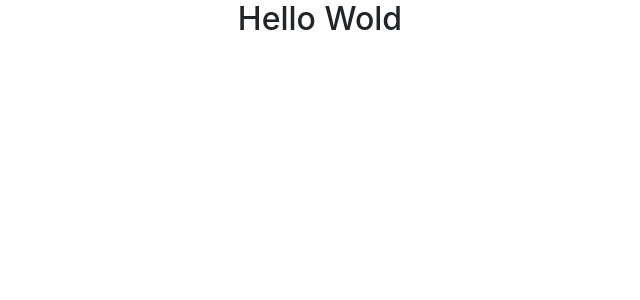
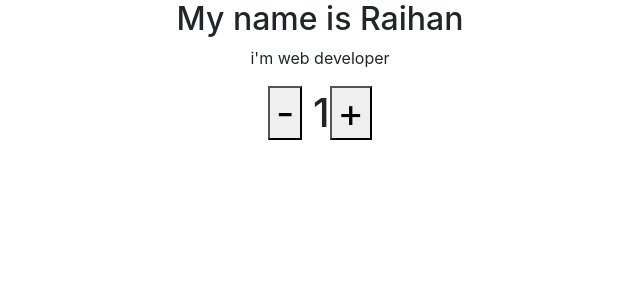
Before and after one commit to raihaninfo/javascript_practice, a React (Create React App) app in the folder react/react-core-concept/: page / in a window 1280 px wide. Shown: the top 300 px of the page, without its empty margins (320-960 px from the left). Built offline with nearby package versions, Linux system fonts and the light colour scheme.

Commit message:
react state and setState use

```diff
--- a/react/react-core-concept/src/App.jsx
+++ b/react/react-core-concept/src/App.jsx
@@ -1,11 +1,13 @@
 import "./App.css";
+import Counter from "./components/Counter";
 import FirstComponent from './components/FirstComponent';
 
 function App() {
 
   return (
     <div className="App">
-        <FirstComponent></FirstComponent>
+        <FirstComponent name='Raihan'/>
+          <Counter/>
     </div>
   );
 }
--- /dev/null
+++ b/react/react-core-concept/src/components/Counter.jsx
@@ -0,0 +1,31 @@
+import React, { Component } from 'react';
+
+class Counter extends Component {
+    constructor(props){
+        super(props)
+        this.state={
+            count: 1
+        }
+    }
+
+    decrease = ()=>{
+        this.setState({
+            count: this.state.count -1
+        })
+    }
+    increase = ()=>{
+        this.setState({
+            count: this.state.count +1
+        })
+    }
+
+    render() {
+        return (
+            <div>
+                <h1><button onClick={this.decrease}> - </button> <span>{this.state.count}</span><button onClick={this.increase}>+</button></h1>
+            </div>
+        );
+    }
+}
+
+export default Counter;
--- a/react/react-core-concept/src/components/FirstComponent.jsx
+++ b/react/react-core-concept/src/components/FirstComponent.jsx
@@ -1,8 +1,14 @@
 import { Component } from 'react'
 
 class FirstComponent extends Component{
+
     render(){
-        return <h2>Hello Wold</h2>
+        return (
+            <div>
+                <h2>My name is {this.props.name}</h2>
+                <p>i'm web developer</p>
+            </div>
+        )
     }
 }
 
```
